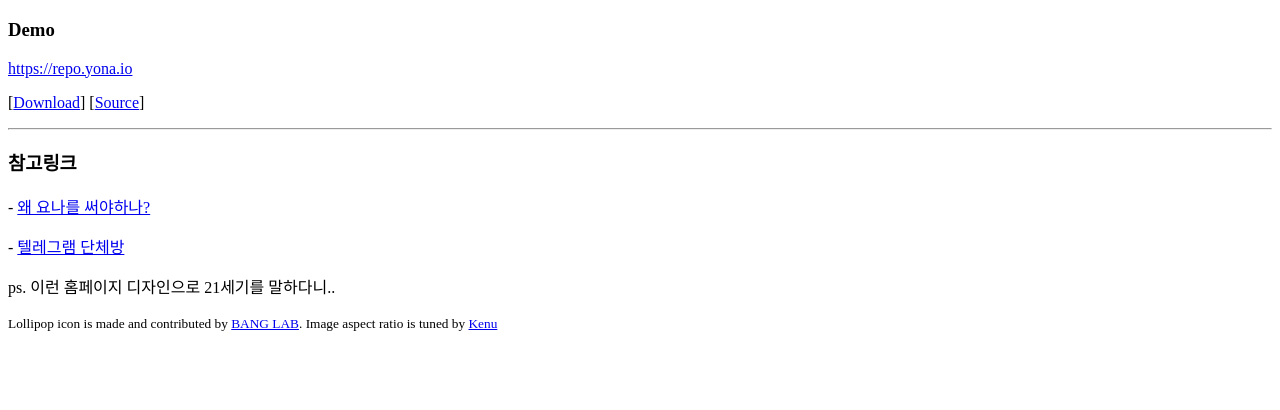
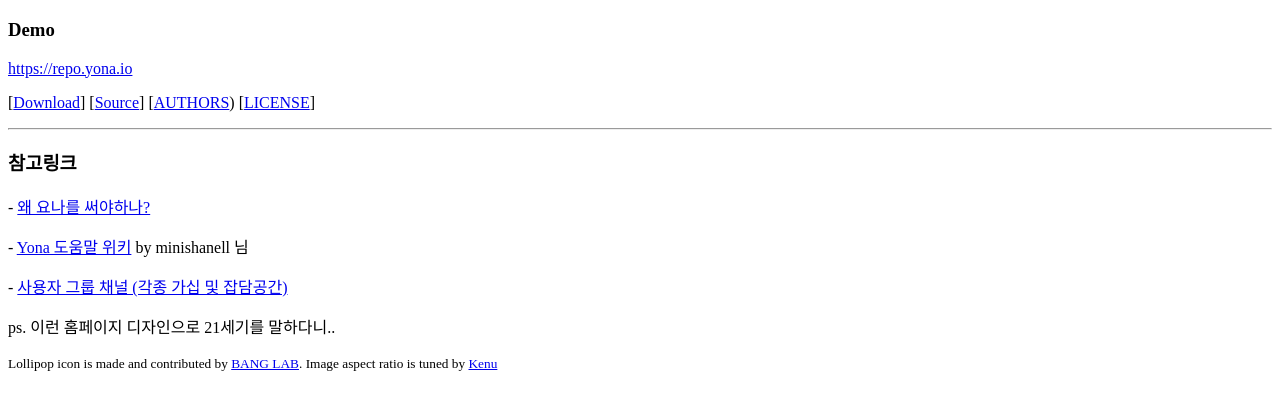
Before and after one commit to yona-projects/home, a plain HTML site: page index.html in a window 1280 px wide. Shown: the part 70-480 px from the top of the page. Drawn offline with Linux system fonts and the light colour scheme.

Commit message:
index: Update index.html

```diff
--- a/index.html
+++ b/index.html
@@ -17,7 +17,7 @@
 <a href='https://repo.yona.io/yona-projects/yona' target='_blank' title='SSL인증서도 개인돈으로 샀다구!'>https://repo.yona.io</a>
 </p>
 <p>
-[<a href='https://github.com/yona-projects/yona/releases' target='_blank' title='누른다고 바로 다운로드 되는거 아니니까 긴장푸시고 맘 편히 클릭하셔요'>Download</a>] [<a href='https://github.com/yona-projects/yona' target='_blank' title='소스! 소스!'>Source</a>]
+[<a href='https://github.com/yona-projects/yona/releases' target='_blank' title='누른다고 바로 다운로드 되는거 아니니까 긴장푸시고 맘 편히 클릭하셔요'>Download</a>] [<a href='https://github.com/yona-projects/yona' target='_blank' title='소스! 소스!'>Source</a>] [<a href='https://github.com/yona-projects/yona/blob/next/AUTHORS' target='_blank'>AUTHORS</a>) [<a href='https://github.com/yona-projects/yona/blob/next/LICENSE' target='_blank'>LICENSE</a>]
 </p>
 <hr>
 <h3> 참고링크 </h3>
@@ -25,7 +25,10 @@
 - <a href='https://repo.yona.io/yona-projects/yona/post/3' target='_blank'>왜 요나를 써야하나? </a>
 </p>
 <p>
-- <a href='https://telegram.me/joinchat/A-3VSQY2XP6gzH_T-bVUgg' target='_blank' title='...'>텔레그램 단체방</a>
+- <a href='https://github.com/yona-projects/yona/wiki' target='_blank' title='...'>Yona 도움말 위키</a> by minishanell 님
+</p>
+<p>
+- <a href='https://telegram.me/joinchat/A-3VSTyfpszxjOcW2IzR2g' target='_blank' title='...'>사용자 그룹 채널 (각종 가십 및 잡담공간)</a>
 <div>
 ps. 이런 홈페이지 디자인으로 21세기를 말하다니..
 </div>
```
